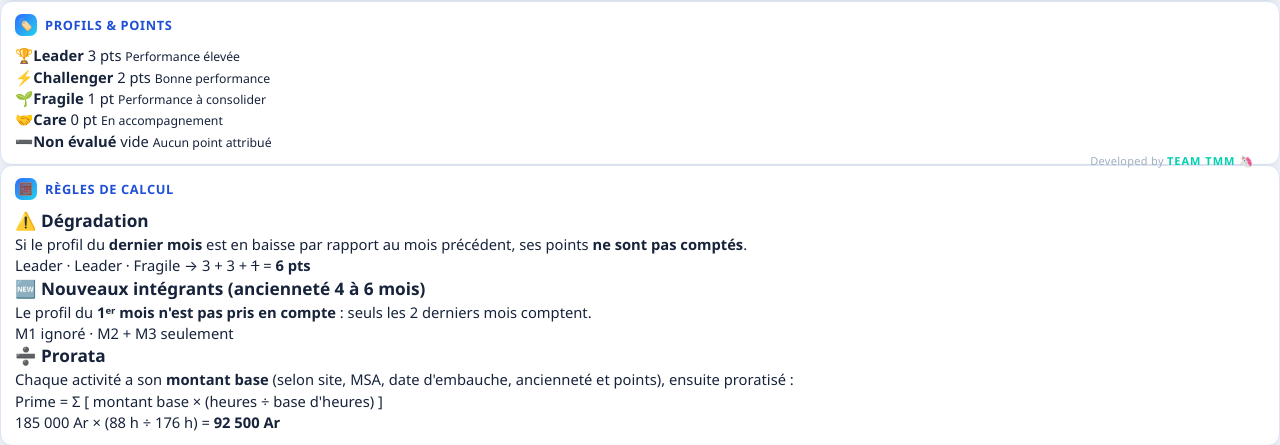
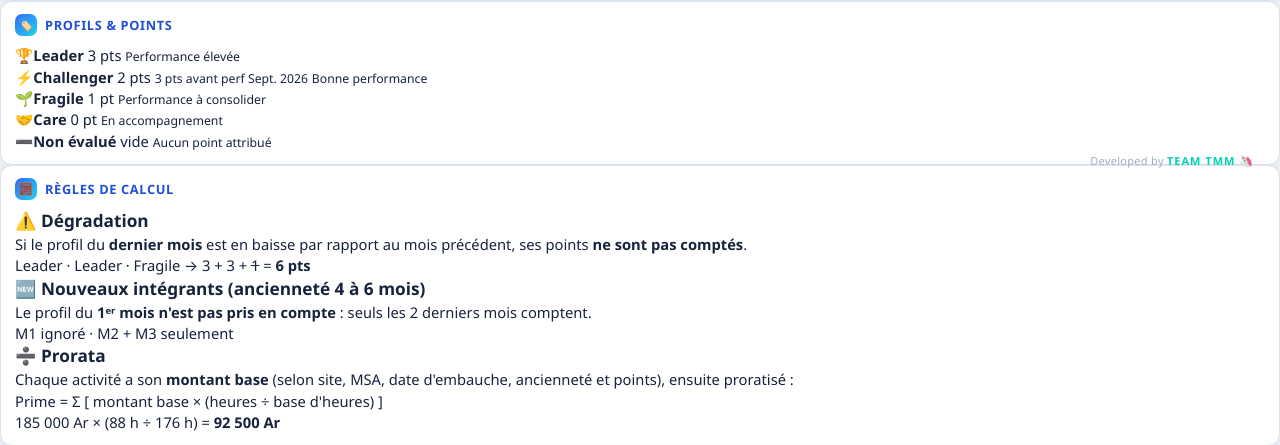
Before and after one commit to Sergio-stack10/Simulateur-Prime, a Flask app: page /glossaire in a window 1280 px wide. Shown: the part 617-1062 px from the top of the page. Run offline with Flask 3, Linux system fonts and the light colour scheme; the visitor is signed in with stand-in values (Sample User, id 1).

Commit message:
Update glossaire.html

```diff
--- a/templates/glossaire.html
+++ b/templates/glossaire.html
@@ -101,7 +101,8 @@
       </div>
       <div class="gprof g-yellow">
         <span class="gp-emoji">⚡</span><b>Challenger</b>
-        <span class="gp-pts">2 pts</span>
+                <span class="gp-pts">2 pts</span>
+        <small>3 pts avant perf Sept. 2026</small>
         <small>Bonne performance</small>
       </div>
       <div class="gprof g-orange">
```
